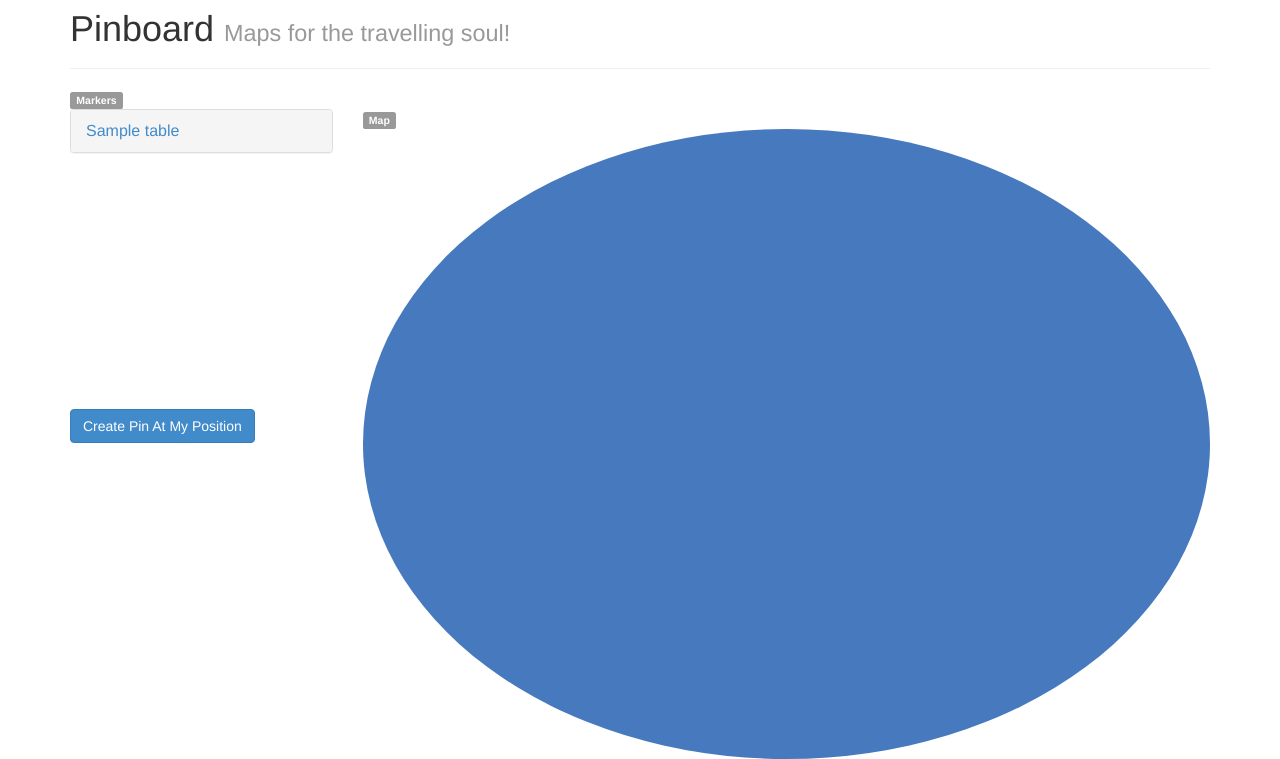
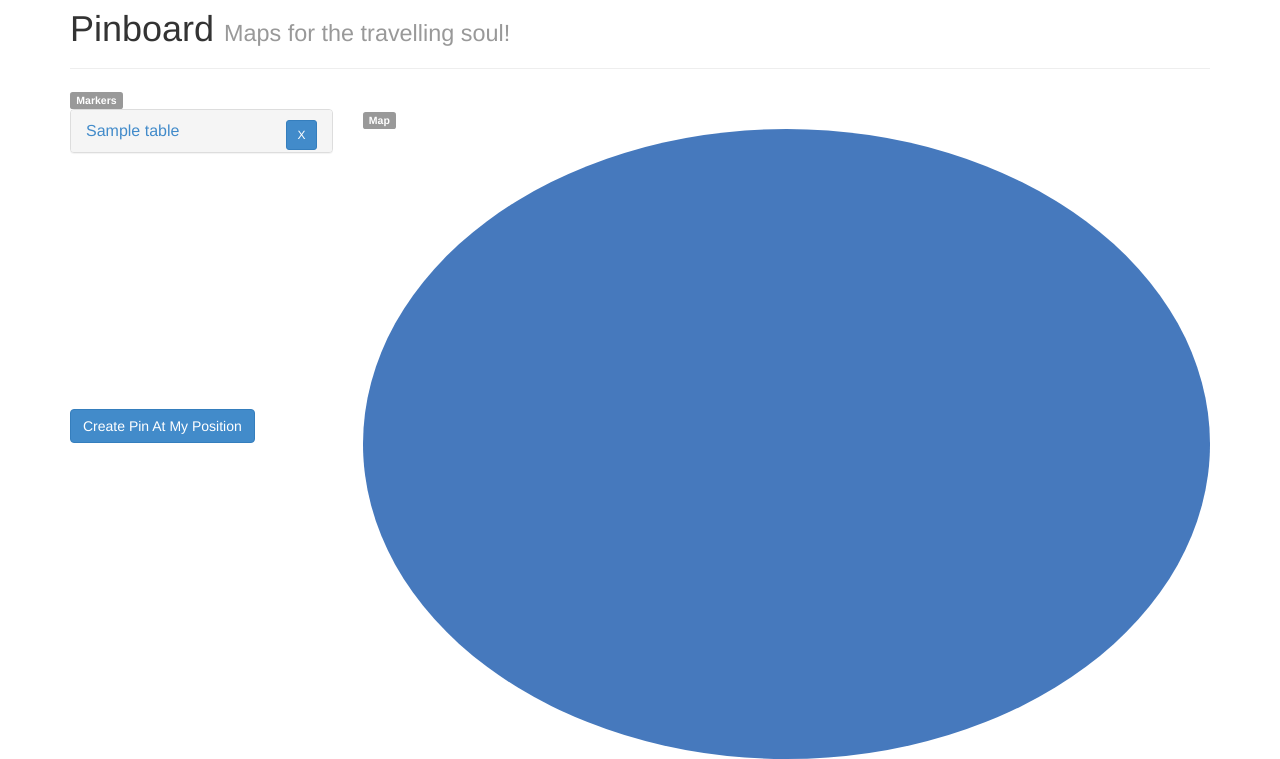
Before and after one commit to magnusandy/350GroupProject, a PHP site: page /display.php in a window 1280 px wide. Shown: the part 51-810 px from the top of the page. Run offline with PHP 8.4, Linux system fonts and the light colour scheme; the visitor is signed in with stand-in values (Sample User, id 1); tables that the repository leaves empty hold one stand-in row (values such as "Sample post"); some libraries are stand-ins or nearby versions.

Commit message:
As per Andrew's Request, moved delete button
It is now the blue X on the header.

```diff
--- a/pinboard/display.php
+++ b/pinboard/display.php
@@ -184,7 +184,7 @@ $('#panel-66082').on('shown.bs.collapse', function (e) {
 						echo <<<END
 						<div class="panel panel-default">
 						<div class="panel-heading">
-							 <a class="panel-title collapsed" data-toggle="collapse" data-parent="#panel-66082" onclick='map.setCenter( new google.maps.LatLng($row[lat], $row[lng])); map.setZoom(7);' href="#panel-element-$row[id]">$row[title]</a>
+							 <a class="panel-title collapsed" data-toggle="collapse" data-parent="#panel-66082" onclick='map.setCenter( new google.maps.LatLng($row[lat], $row[lng])); map.setZoom(7);' href="#panel-element-$row[id]">$row[title]</a><button type="button" style="float:right;" class="btn btn-primary btn-sm" id="delete" onclick=confirmDelete($row[id])>X</button>
 						</div>
 						<div id="panel-element-$row[id]" class="panel-collapse collapse">
 							<div class="panel-body">
@@ -192,7 +192,7 @@ $('#panel-66082').on('shown.bs.collapse', function (e) {
 								<strong>Description: </strong> $row[description]<br>
 								<strong>Status: </strong> $visited<br>
                                 <button type="button" class="btn btn-sm" id="update" onclick ="showUpdateForm($row[id], $row[title], $row[description], $row[isVisited]);">Update</button>
-                                <button type="button" class="btn btn-primary btn-sm" id="delete" onclick=confirmDelete($row[id])>Delete</button><br>
+                                <br>
 							</div>
 						</div>
 					</div>
```
